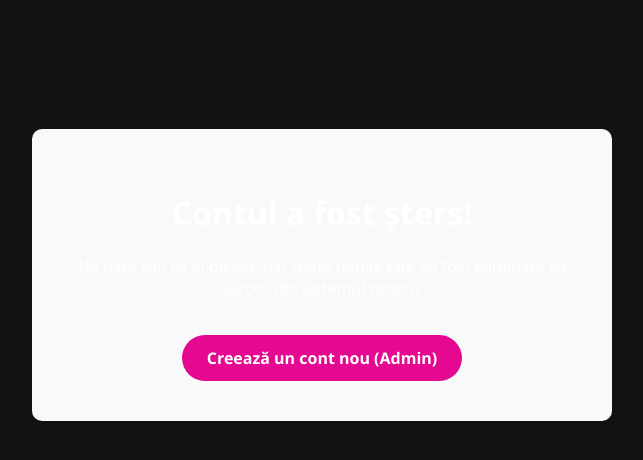
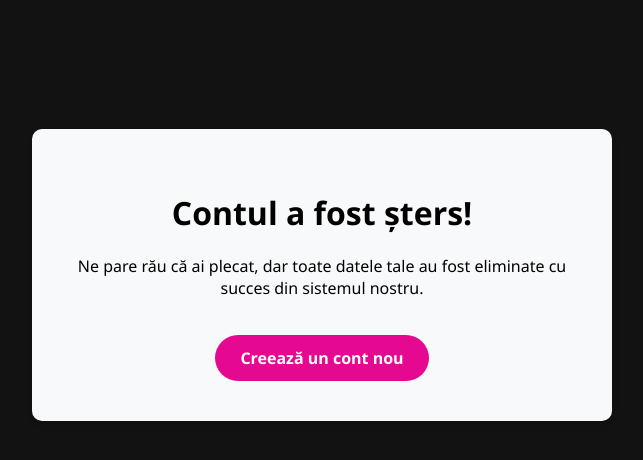
Before and after one commit to andaelenad/CONNECTIFY, a Flask app: template templates/account_deleted.html in a window 1280 px wide. Shown: the part 175-635 px from the top of the page, without its empty margins (318-961 px from the left). Run offline with Flask 3, Linux system fonts and the light colour scheme; the template is opened without the code that fills it, so the values that code supplies are empty.

Commit message:
update stergere cont

```diff
--- a/static/style.css
+++ b/static/style.css
@@ -57,3 +57,7 @@ a:hover {
 td{
     padding: 30px;
 }
+
+a.fundal-roz:hover{
+    color:#121212;
+}
--- a/templates/account_deleted.html
+++ b/templates/account_deleted.html
@@ -31,11 +31,11 @@
 </head>
 <body>
     <div class="success-container" style="max-width: 500px; margin-left: auto; margin-right: auto;">
-        <h1>Contul a fost șters!</h1>
-        <p>Ne pare rău că ai plecat, dar toate datele tale au fost eliminate cu succes din sistemul nostru.</p>
+        <h1 style= "color: black">Contul a fost șters!</h1>
+        <p style= "color: black">Ne pare rău că ai plecat, dar toate datele tale au fost eliminate cu succes din sistemul nostru.</p>
 
         <!-- Butonul cerut pentru a reveni la Sign Up -->
-        <a href="{{ url_for('signup') }}" class="btn-signup">Creează un cont nou (Admin)</a>
+        <a href="{{ url_for('signup') }}" class="btn-signup">Creează un cont nou</a>
     </div>
 </body>
 </html>
--- a/templates/friends.html
+++ b/templates/friends.html
@@ -23,7 +23,7 @@
                                 <br>
                                 <small style="color: #ffffff;">{{ friend.email }}</small>
                             </div>
-                            <a href="#" class="btn-secondary" style="font-size: 12px;">Vezi Activitate</a>
+                            <a class="fundal-roz" href="#" class="btn-secondary" style="font-size: 12px;">Vezi Activitate</a>
                         </li>
                     {% endfor %}
                 </ul>
```
Also changed, not shown: templates/dashboard.html (+1 -17 lines), templates/profile.html (+23 -8 lines).
